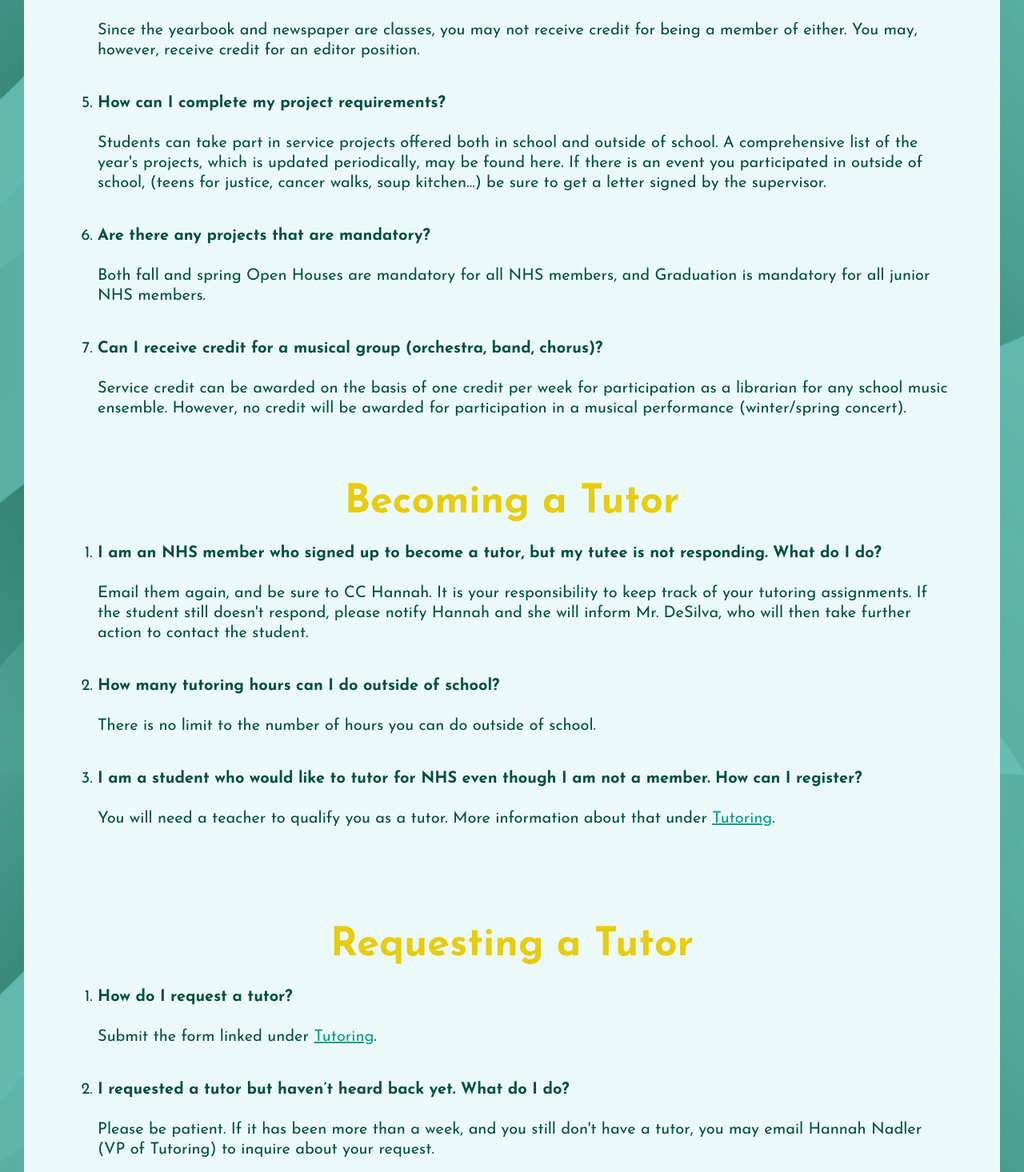
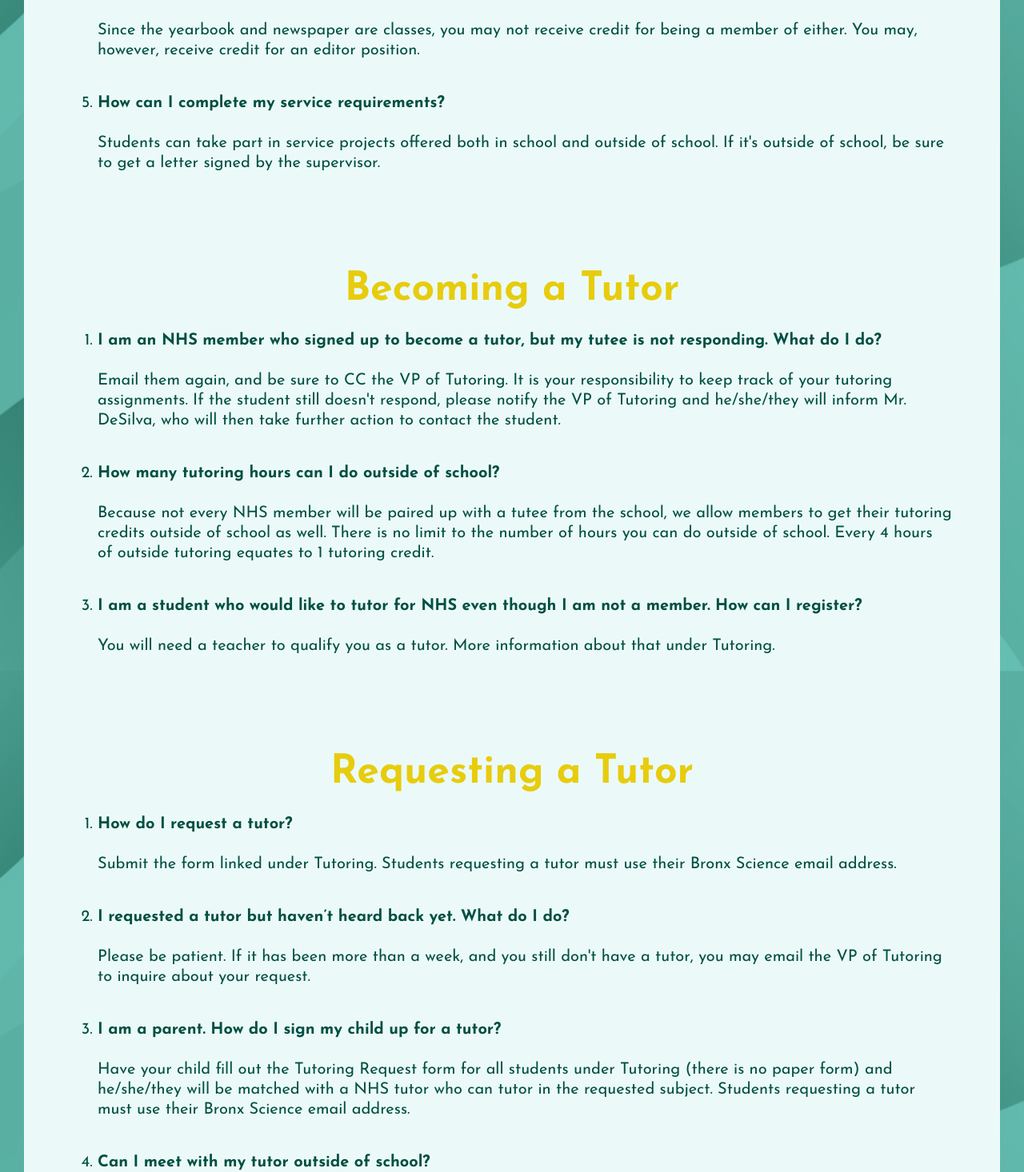
Before and after one commit to MCSaturn6/Bronx-Science-NHS-Update, a React (Create React App) app: page /faq in a window 1280 px wide. Shown: the part 1330-2796 px from the top of the page at 80% size. Built offline with nearby package versions, Linux system fonts and the light colour scheme.

Commit message:
Rewrote sume code

```diff
--- a/src/components/Outside.jsx
+++ b/src/components/Outside.jsx
@@ -4,7 +4,7 @@ const Outside = props => {
   const link = props.link;
 
   return (
-    <>
+    <div>
       <h2 className="text-3xl font-bold mt-6 mb-3 underline decoration-yellow-500 underline-offset-8">
         {name}
       </h2>
@@ -16,7 +16,7 @@ const Outside = props => {
           here.
         </a>
       </p>
-    </>
+    </div>
   );
 };
 
--- a/src/pages/About.jsx
+++ b/src/pages/About.jsx
@@ -2,19 +2,47 @@ import React, { Component } from "react";
 import { useEffect } from 'react'
 import Hero from "../components/Hero.jsx";
 
+const board = [
+  {
+    name:"Kaitlyn Youn",
+    position: "President",
+    email: "younk@bxscience.edu"
+  },
+  {
+    name:"Ridwan Azam",
+    position: "VP of Organization",
+    email: "azamr@bxscience.edu"
+  },
+  {
+    name:"Hannah Nadler",
+    position: "VP of Tutoring",
+    email: "nadlerh@bxscience.edu"
+  },
+  {
+    name:"Jeffrey Li",
+    position: "VP of Technology",
+    email: "lij12@bxscience.edu"
+  },
+  {
+    name:"Mr. DeSilva",
+    position: "Advisor",
+    email: "desilva@bxscience.edu"
+  },
+
+]
 export default function About() {
   useEffect(() => {
     window.scrollTo(0, 0)
   }, [])
   return (
-    <section className="page">
+    <section className="page pb-16">
       <Hero
       title="About Us"
       image="http://static1.squarespace.com/static/5bfc3ff0a2772c55740f3539/5cd43e2515fcc078dcb9b019/5ec563178c4ae53c938cf74c/1591573794835/Bronx+Science+Mural+-+Eventbrite+banner.jpg?format=1500w"
       />
 
 
-      <section class="body-text">
+      <section className="body-text">
         <div class="page-body-text">
         <h2 id="what" class="body-text-heading-2">
           What is NHS?
@@ -45,56 +73,22 @@ export default function About() {
         </h2>
         <div class="page-body-text">
           <div class="board">
-            <div class="user-container">
-              <div class="user-item user-item-1">
-                <i class="fa-solid fa-circle-user"></i>
-              </div>
-
-              <div class="user-item user-item-2">
-                <i class="fa-solid fa-circle-user"></i>
-              </div>
-            </div>
 
             <div class="flexbox-container">
-              <div class="flexbox-item flexbox-item-1">
-                <div class="name">Kaitlyn Youn</div>
-                <div class="position">President</div>
-                <div class="email"><u>younk@bxscience.edu</u></div>
+              {board.map((person => (
+                <div class="flexbox-item flexbox-item-1">
+                <div class="name">{person.name}</div>
+                <div class="position">{person.position}</div>
+                <div class="email"><u>{person.email}</u></div>
               </div>
+              )))}
 
-              <div class="flexbox-item flexbox-item-2">
-              <div class="name">Ridwan Azam</div>
-                <div class="position">VP of Organization</div>
-                <div class="email"><u>azamr@bxscience.edu</u></div>
-              </div>
-            </div>
 
-            <div class="flexbox-container">
-              <div class="flexbox-item flexbox-item-1">
-                <div class="name">Hannah Nadler</div>
-                <div class="position">VP of Tutoring</div>
-                <div class="email"><u>nadlerh@bxscience.edu</u></div>
-              </div>
-
-              <div class="flexbox-item flexbox-item-2">
-                <div class="name">Jeffrey Li</div>
-                <div class="position">VP of Technology</div>
-                <div class="email"><u>lij12@bxscience.edu</u></div>
-              </div>
-
-              <div class="flexbox-item flexbox-item-2">
-                <div class="name">Mr. DeSilva</div>
-                <div class="position">Advisor</div>
-                <div class="email"><u>desilva@bxscience.edu</u></div>
-              </div>
             </div>
           </div>
           <p className = "flex justify-center mt-10 font-bold text-2xl underline" >Contact nhs@bxscience.edu for any inquiries. </p>
         </div>
       </section>
-      <br></br>
-      <br></br>
-      <br></br>
     </section>
 
   );
--- a/src/pages/FAQ.jsx
+++ b/src/pages/FAQ.jsx
@@ -1,13 +1,74 @@
 import React, { Component } from "react";
-import { useEffect } from 'react'
+import { useEffect } from "react";
 import Hero from "../components/Hero.jsx";
+
+const nhsApplicants = [
+  {
+    question: "Can I get credit for off-season sports practice?",
+    answer: "If you practice regularly during the off-season, you may receive one citizenship credit for every day of the week that you practice during that season on a weekly basis (single days of practice are not acceptable). For example: if you have lacrosse practice in the fall every Tuesday and Thursday, you receive 2 credits for that semester (with a coach’s verification).",
+  },
+  {
+    question: "What do I include on an out-of-school tutoring verification letter?",
+    answer: "Please state when and for how long you tutored a certain student. Have an adult supervisor (parent/guardian, librarian, teacher, etc.) sign the letter and provide his or her contact information (email or phone number).",
+  },
+  {
+    question: "Can I get credit for a volunteer event in which I participated as a member of another club or organization?",
+    answer: "You may only get credit for events that are not mandatory to maintain membership in a certain club or organization. For example: You can get service credit for volunteering at the Kids Walk for Kids With Cancer, even though you went with the Cancer Society, because the event was not mandatory. You cannot get credit for participating in Big Bronx as a member of the Speech & Debate team, since it is a mandatory event for all debaters.",
+  },
+  {
+    question: "Can I get credit for being part of yearbook or newspaper?",
+    answer: "Since the yearbook and newspaper are classes, you may not receive credit for being a member of either. You may, however, receive credit for an editor position."
+  },
+  {
+    question: "How can I complete my service requirements?",
+    answer: "Students can take part in service projects offered both in school and outside of school. If it's outside of school, be sure to get a letter signed by the supervisor."
+  }
+];
+
+const becomingATutor = [
+  {
+    question: "I am an NHS member who signed up to become a tutor, but my tutee is not responding. What do I do?",
+    answer: "Email them again, and be sure to CC the VP of Tutoring. It is your responsibility to keep track of your tutoring assignments. If the student still doesn't respond, please notify the VP of Tutoring and he/she/they will inform Mr. DeSilva, who will then take further action to contact the student."
+  },
+  {
+    question: "How many tutoring hours can I do outside of school?",
+    answer: "Because not every NHS member will be paired up with a tutee from the school, we allow members to get their tutoring credits outside of school as well. There is no limit to the number of hours you can do outside of school. Every 4 hours of outside tutoring equates to 1 tutoring credit."
+  },
+  {
+    question: "I am a student who would like to tutor for NHS even though I am not a member. How can I register?",
+    answer: "You will need a teacher to qualify you as a tutor. More information about that under Tutoring."
+  }
+];
+
+const requestingATutor = [
+  {
+    question: "How do I request a tutor?",
+    answer: "Submit the form linked under Tutoring. Students requesting a tutor must use their Bronx Science email address."
+  },
+  {
+    question: "I requested a tutor but haven’t heard back yet. What do I do?",
+    answer: "Please be patient. If it has been more than a week, and you still don't have a tutor, you may email the VP of Tutoring to inquire about your request."
+  },
+  {
+    question: "I am a parent. How do I sign my child up for a tutor?",
+    answer: "Have your child fill out the Tutoring Request form for all students under Tutoring (there is no paper form) and he/she/they will be matched with a NHS tutor who can tutor in the requested subject. Students requesting a tutor must use their Bronx Science email address."
+  },
+  {
+    question: "Can I meet with my tutor outside of school?",
+    answer: "Unfortunately, no. All tutoring must be done in school, in a space with teacher supervision such as the library or a classroom during SGI."
+  },
+  {
+    question: "Will tutoring save my grade?",
+    answer: "We hope it will, but, ultimately, our tutors are not professionals. We recommend going to SGI, using resources such as review books, KhanAcademy, or seeking additional outside help if you are really struggling."
+  }
+];
 
 export default function FAQ() {
   useEffect(() => {
-    window.scrollTo(0, 0)
-  }, [])
+    window.scrollTo(0, 0);
+  }, []);
   return (
-   <section class="page">
+    <section className="page pb-16">
       <Hero
         title="Frequently Asked Questions"
         image="https://www.bxscience.edu/pics/landing/ParentsQuestions-TOP-PhotoLanding19.jpg"
@@ -28,111 +89,22 @@ export default function FAQ() {
       </div>
 
       <section class="body-text">
+
         <h2 id="applicant" class="body-text-heading-2">
           NHS Applicants
         </h2>
         <div class="page-body-text">
           <ol>
+            {nhsApplicants.map(qa => (
+              <div>
                 <li>
-              <b>Can I get credit for off-season sports practice?</b>
+                  <b>{qa.question}</b>
                 </li>
                 <br></br>
-            <p>
-              If you practice regularly during the off-season, you may receive
-              one citizenship credit for every day of the week that you practice
-              during that season on a weekly basis (single days of practice are
-              not acceptable). For example: if you have lacrosse practice in the
-              fall every Tuesday and Thursday, you receive 2 credits for that
-              semester (with a coach’s verification).
-            </p>
-
+                <p>{qa.answer}</p>
                 <br></br>
-
-            <li>
-              <b>
-                What do I include on an out-of-school tutoring verification
-                letter?
-              </b>
-            </li>
-            <br></br>
-            <p>
-              Please state when and for how long you tutored a certain student.
-              Have an adult supervisor (parent/guardian, librarian, teacher,
-              etc.) sign the letter and provide his or her contact information
-              (email or phone number).
-            </p>
-
-            <br></br>
-
-            <li>
-              <b>
-                {" "}
-                Can I get credit for a volunteer event in which I participated
-                as a member of another club or organization?
-              </b>
-            </li>
-            <br></br>
-            <p>
-              You may only get credit for events that are not mandatory to
-              maintain membership in a certain club or organization. For
-              example: You can get service credit for volunteering at the Kids
-              Walk for Kids With Cancer, even though you went with the Cancer
-              Society, because the event was not mandatory. You cannot get
-              credit for participating in Big Bronx as a member of the Speech &
-              Debate team, since it is a mandatory event for all debaters.
-            </p>
-            <br></br>
-
-            <li>
-              <b> Can I get credit for being part of yearbook or newspaper?</b>
-            </li>
-            <br></br>
-            <p>
-              Since the yearbook and newspaper are classes, you may not receive
-              credit for being a member of either. You may, however, receive
-              credit for an editor position.
-            </p>
-            <br></br>
-
-            <li>
-              <b> How can I complete my project requirements?</b>
-            </li>
-            <br></br>
-            <p>
-              Students can take part in service projects offered both in school
-              and outside of school. A comprehensive list of the year's
-              projects, which is updated periodically, may be found here. If
-              there is an event you participated in outside of school, (teens
-              for justice, cancer walks, soup kitchen…) be sure to get a letter
-              signed by the supervisor.
-            </p>
-            <br></br>
-
-            <li>
-              <b> Are there any projects that are mandatory?</b>
-            </li>
-            <br></br>
-            <p>
-              Both fall and spring Open Houses are mandatory for all NHS
-              members, and Graduation is mandatory for all junior NHS members.
-            </p>
-            <br></br>
-
-            <li>
-              <b>
-                {" "}
-                Can I receive credit for a musical group (orchestra, band,
-                chorus)?
-              </b>
-            </li>
-            <br></br>
-            <p>
-              Service credit can be awarded on the basis of one credit per week
-              for participation as a librarian for any school music ensemble.
-              However, no credit will be awarded for participation in a musical
-              performance (winter/spring concert).
-            </p>
-
+              </div>
+            ))}
             {/* FAQ 8 and 9 were omitted from original website */}
           </ol>
         </div>
@@ -142,104 +114,36 @@ export default function FAQ() {
         </h2>
         <div class="page-body-text">
           <ol>
+          {becomingATutor.map(qa => (
+              <div>
                 <li>
-              <b>
-                I am an NHS member who signed up to become a tutor, but my tutee
-                is not responding. What do I do?
-              </b>
+                  <b>{qa.question}</b>
                 </li>
                 <br></br>
-            <p>
-              Email them again, and be sure to CC Hannah. It is your
-              responsibility to keep track of your tutoring assignments. If the
-              student still doesn't respond, please notify Hannah and she will
-              inform Mr. DeSilva, who will then take further action to contact
-              the student.
-            </p>
+                <p>{qa.answer}</p>
                 <br></br>
-
-            <li>
-              <b>How many tutoring hours can I do outside of school?</b>
-            </li>
-            <br></br>
-            <p>There is no limit to the number of hours you can do outside of school.</p>
-            <br></br>
-
-            <li>
-              <b>
-                {" "}
-                I am a student who would like to tutor for NHS even though I am
-                not a member. How can I register?
-              </b>
-            </li>
-            <br></br>
-            <p>You will need a teacher to qualify you as a tutor. More information about that under <a href="/tutoring">Tutoring</a>.</p>
-            <br></br>
+              </div>
+            ))}
           </ol>
         </div>
 
         <h2 class="body-text-heading-2">Requesting a Tutor</h2>
         <div class="page-body-text">
           <ol>
+          {requestingATutor.map(qa => (
+              <div>
                 <li>
-              <b>How do I request a tutor?</b>
+                  <b>{qa.question}</b>
                 </li>
                 <br></br>
-            <p>Submit the form linked under <a href="/tutoring">Tutoring</a>.</p>
+                <p>{qa.answer}</p>
                 <br></br>
-
-            <li>
-              <b>
-                I requested a tutor but haven’t heard back yet. What do I do?
-              </b>
-            </li>
-            <br></br>
-            <p>
-              Please be patient. If it has been more than a week, and you still
-              don't have a tutor, you may email Hannah Nadler (VP of Tutoring)
-              to inquire about your request.
-            </p>
-            <br></br>
-
-            <li>
-              <b> I am a parent. How do I sign my child up for a tutor?</b>
-            </li>
-            <br></br>
-            <p>
-              Have your child fill out the Tutoring Request form for all students under <a href="/tutoring">Tutoring</a> (there is no paper form) and he/she will be matched with a NHS
-              tutor who can tutor in the requested subject. Students requesting
-              a tutor must use their Bronx Science email address.
-            </p>
-            <br></br>
-
-            <li>
-              <b> Can I meet with my tutor outside of school?</b>
-            </li>
-            <br></br>
-            <p>
-              Unfortunately, no. All tutoring must be done in school, in a space
-              with teacher supervision such as the library or a classroom during
-              SGI.
-            </p>
-            <br></br>
-
-            <li>
-              <b> Will tutoring save my grade?</b>
-            </li>
-            <br></br>
-            <p>
-              We hope it will, but, ultimately, our tutors are not
-              professionals. We recommend going to SGI, using resources such as
-              review books or KhanAcademy, or seeking additional outside help if
-              you are really struggling.
-            </p>
-            <br></br>
+              </div>
+            ))}
           </ol>
         </div>
+
       </section>
-      <br></br>
-      <br></br>
-      <br></br>
     </section>
   );
 }
--- a/src/styles/styles.css
+++ b/src/styles/styles.css
@@ -354,7 +354,7 @@ h1.heading {
    height: auto;
    background-color: var(--whiteish);
    margin: 30px;
-   margin-bottom:0px;
+   /* margin-bottom:0px; */
    color: var(--dark);
    border-radius: 10px;
    padding-bottom: 60px;
```
Also changed, not shown: src/components/Timer.jsx (deleted, +0 -25 lines), src/pages/Apply.jsx (+6 -23 lines), src/pages/Current.jsx (+2 -12 lines), src/pages/OutsideOpportunities.jsx (+32 -25 lines), src/pages/Tutoring.jsx (+2 -8 lines), src/styles/timer.css (deleted, +0 -77 lines). Lines whose indentation alone changed are shown as unchanged.
